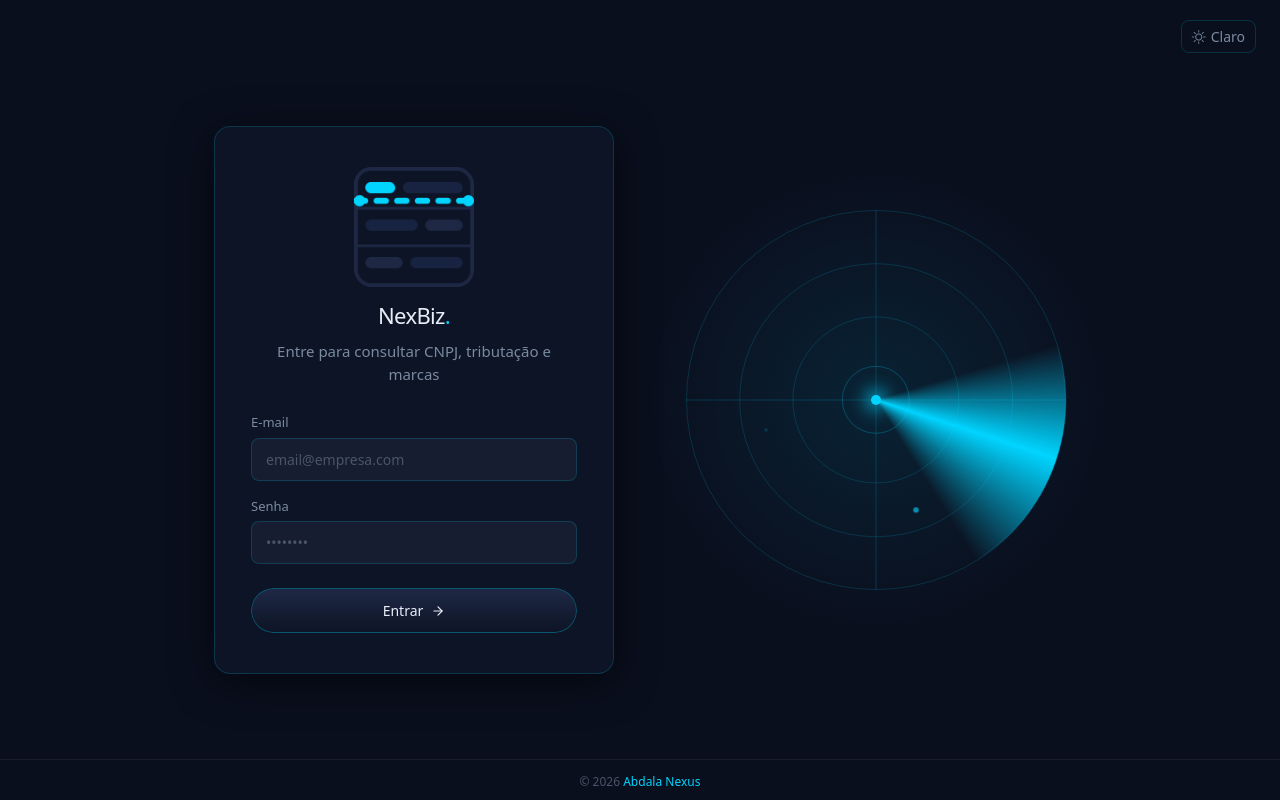
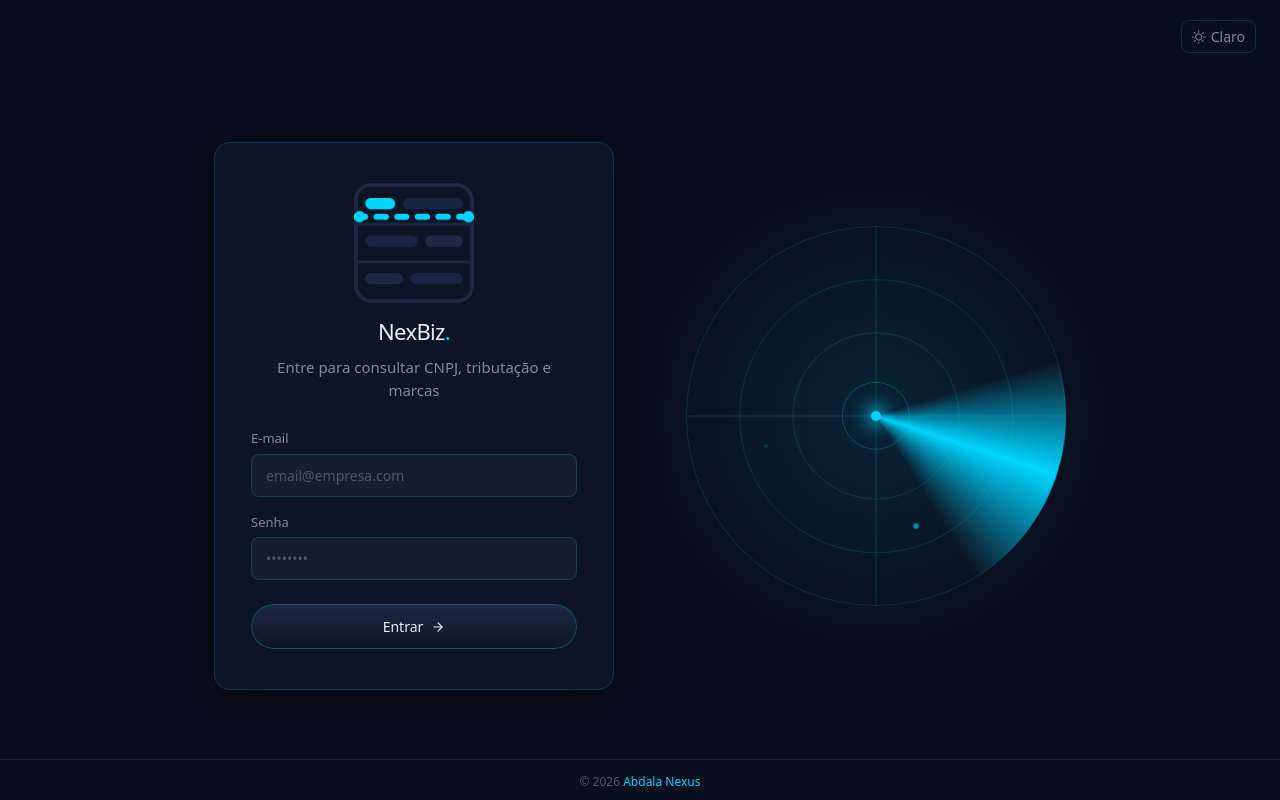
Before and after one commit to joaoabdala/NexBiz, a Flask app: page /login in a window 1280 px wide. Run offline with Flask 3, Linux system fonts and the light colour scheme; some libraries are stand-ins or nearby versions.

Commit message:
Aplica o mesmo deslocamento visual de 16px do card do NexGarage
Inspecionando o computed style do card de login do NexGarage em
produção (nas mesmas dimensões de tela do diagnóstico anterior,
402x660), descobri que ele não fica matematicamente centralizado -
tem um transform: translateY(16px) fixo, deslocando o card pra baixo
do centro exato (provavelmente ajuste visual pra compensar o botão de
tema fixo no topo). O nosso já estava centralizado com exatidão
matemática (confirmado nos testes anteriores), mas isso é justamente
o que fazia parecer "mais alto" que a referência.

Replica o mesmo translateY(16px) no .login-split. Resultado: centro
do card em 346px de 660 - idêntico ao valor medido no NexGarage nas
mesmas dimensões.

Co-Authored-By: Claude Sonnet 5 <noreply@anthropic.com>

```diff
--- a/templates/login.html
+++ b/templates/login.html
@@ -144,6 +144,12 @@
             align-items: center;
             justify-content: center;
             gap: 72px;
+            /* O NexGarage não centraliza 100% matemático - o card real
+               deles fica ~16px mais pra baixo do centro exato (conferi
+               no computed style: transform: translateY(16px)), provável
+               ajuste visual pra compensar o botão de tema fixo no topo.
+               Replicando o mesmo deslocamento aqui. */
+            transform: translateY(16px);
         }
 
         /* Ancorado no fundo do body (position:relative) - ver comentário
```
